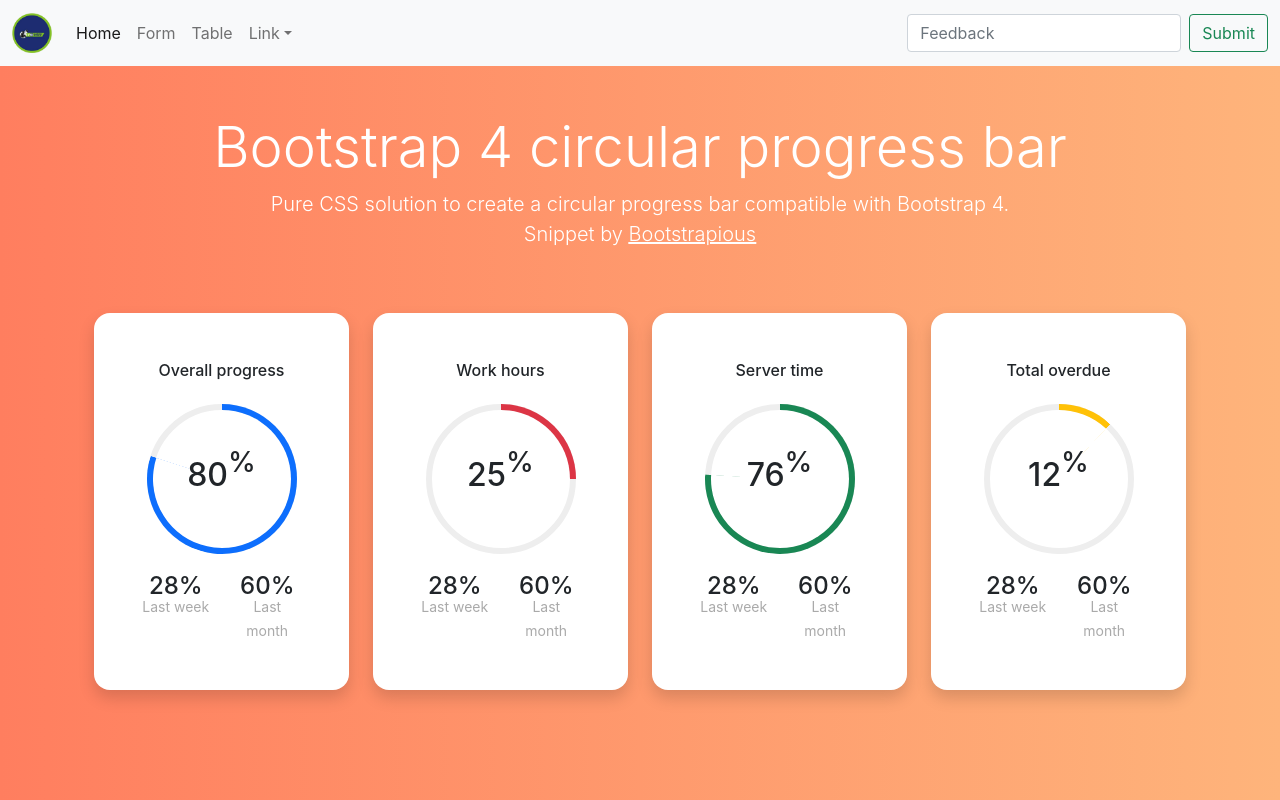
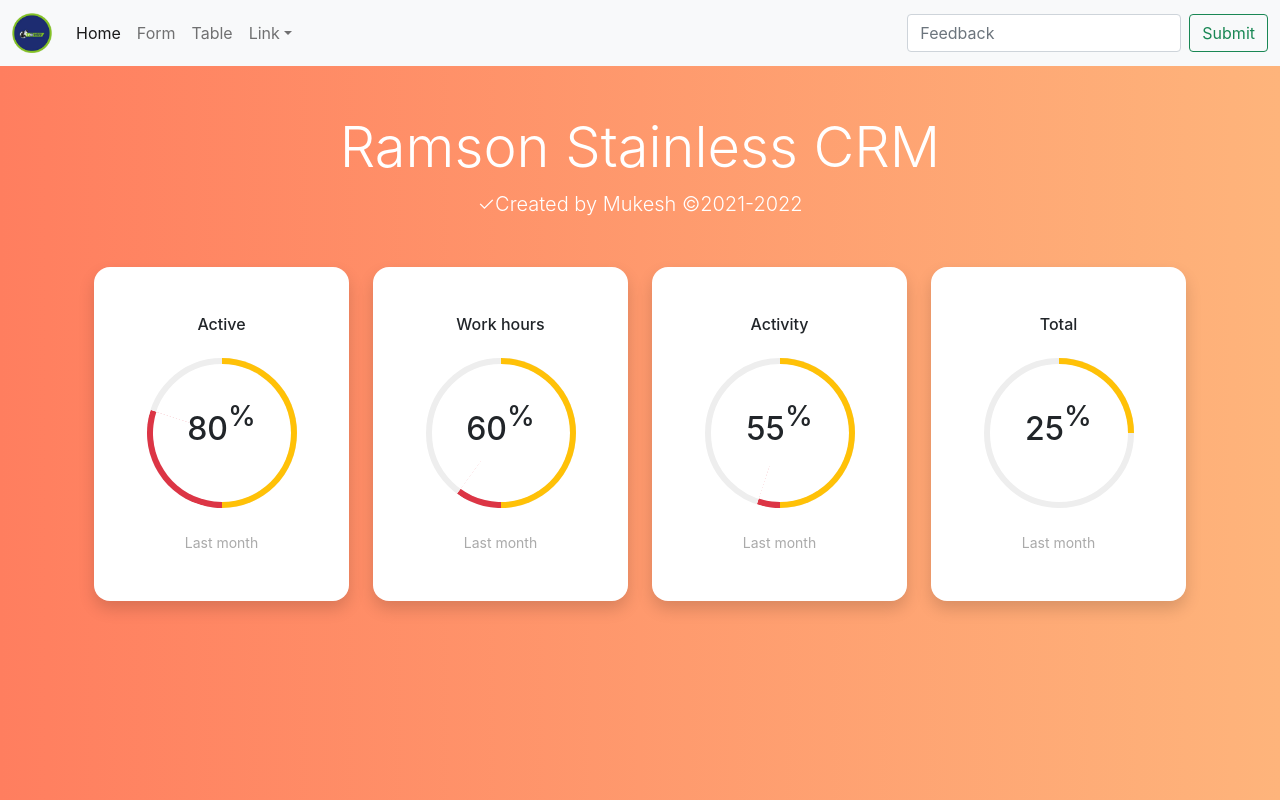
Before and after one commit to ofmukesh/Ramson_CRM_React, a React (Create React App) app: page /home in a window 1280 px wide. Built offline with nearby package versions, Linux system fonts and the light colour scheme.

Commit message:
error solved

```diff
--- a/src/pages/home.js
+++ b/src/pages/home.js
@@ -1,5 +1,4 @@
 import React from "react";
-import { BrowserRouter } from "react-router-dom";
 import $ from "jquery";
 const Home = () => {
   $(function () {
@@ -28,153 +27,49 @@ const Home = () => {
       return (percentage / 100) * 360;
     }
   });
+
+  const card = [
+    { title: "Active", progress: "80" },
+    { title: "Work hours", progress: "60" },
+    { title: "Activity", progress: "55" },
+    { title: "Total", progress: "25" },
+  ];
+
   return (
     <div className="main">
       <div className="container">
-        <div class="container py-5">
-          <div class="row">
-            <div class="col-lg-12 mx-auto mb-5 text-white text-center">
-              <h1 class="display-4">Bootstrap 4 circular progress bar</h1>
-              <p class="lead mb-0">
-                Pure CSS solution to create a circular progress bar compatible
-                with Bootstrap 4.{" "}
-              </p>
-              <p class="lead">
-                Snippet by{" "}
-                <a href="https://bootstrapious.com/snippets" class="text-white">
-                  <u>Bootstrapious</u>
-                </a>
-              </p>
+        <div className="container py-5">
+          <div className="row">
+            <div className="col-lg-12 mx-auto mb-5 text-white text-center">
+              <h1 className="display-4">Ramson Stainless CRM</h1>
+              <p className="lead mb-0">✓Created by Mukesh ©2021-2022</p>
             </div>
-
-            <div class="col-xl-3 col-lg-6 mb-4">
-              <div class="bg-white rounded-lg p-5 shadow">
-                <h2 class="h6 font-weight-bold text-center mb-4">
-                  Overall progress
-                </h2>
-                <div class="progress mx-auto" data-value="80">
-                  <span class="progress-left">
-                    <span class="progress-bar border-primary"></span>
-                  </span>
-                  <span class="progress-right">
-                    <span class="progress-bar border-primary"></span>
-                  </span>
-                  <div class="progress-value w-100 h-100 rounded-circle d-flex align-items-center justify-content-center">
-                    <div class="h2 font-weight-bold">
-                      80<sup class="small">%</sup>
+            {card.map((item) => (
+              <div className="col-xl-3 col-lg-6 mb-4" key={item.title}>
+                <div className="bg-white rounded-lg p-5 shadow">
+                  <h2 className="h6 font-weight-bold text-center mb-4">
+                    {item.title}
+                  </h2>
+                  <div className="progress mx-auto" data-value={item.progress}>
+                    <span className="progress-left">
+                      <span className="progress-bar border-danger"></span>
+                    </span>
+                    <span className="progress-right">
+                      <span className="progress-bar border-warning"></span>
+                    </span>
+                    <div className="progress-value w-100 h-100 rounded-circle d-flex align-items-center justify-content-center">
+                      <div className="h2 font-weight-bold">
+                        {item.progress}
+                        <sup className="small">%</sup>
+                      </div>
                     </div>
                   </div>
-                </div>
-
-                <div class="row text-center mt-4">
-                  <div class="col-6 border-right">
-                    <div class="h4 font-weight-bold mb-0">28%</div>
-                    <span class="small text-gray">Last week</span>
-                  </div>
-                  <div class="col-6">
-                    <div class="h4 font-weight-bold mb-0">60%</div>
-                    <span class="small text-gray">Last month</span>
+                  <div className="row text-center mt-4">
+                    <span className="small text-gray">Last month</span>
                   </div>
                 </div>
               </div>
-            </div>
-
-            <div class="col-xl-3 col-lg-6 mb-4">
-              <div class="bg-white rounded-lg p-5 shadow">
-                <h2 class="h6 font-weight-bold text-center mb-4">Work hours</h2>
-
-                <div class="progress mx-auto" data-value="25">
-                  <span class="progress-left">
-                    <span class="progress-bar border-danger"></span>
-                  </span>
-                  <span class="progress-right">
-                    <span class="progress-bar border-danger"></span>
-                  </span>
-                  <div class="progress-value w-100 h-100 rounded-circle d-flex align-items-center justify-content-center">
-                    <div class="h2 font-weight-bold">
-                      25<sup class="small">%</sup>
-                    </div>
-                  </div>
-                </div>
-
-                <div class="row text-center mt-4">
-                  <div class="col-6 border-right">
-                    <div class="h4 font-weight-bold mb-0">28%</div>
-                    <span class="small text-gray">Last week</span>
-                  </div>
-                  <div class="col-6">
-                    <div class="h4 font-weight-bold mb-0">60%</div>
-                    <span class="small text-gray">Last month</span>
-                  </div>
-                </div>
-              </div>
-            </div>
-
-            <div class="col-xl-3 col-lg-6 mb-4">
-              <div class="bg-white rounded-lg p-5 shadow">
-                <h2 class="h6 font-weight-bold text-center mb-4">
-                  Server time
-                </h2>
-
-                <div class="progress mx-auto" data-value="76">
-                  <span class="progress-left">
-                    <span class="progress-bar border-success"></span>
-                  </span>
-                  <span class="progress-right">
-                    <span class="progress-bar border-success"></span>
-                  </span>
-                  <div class="progress-value w-100 h-100 rounded-circle d-flex align-items-center justify-content-center">
-                    <div class="h2 font-weight-bold">
-                      76<sup class="small">%</sup>
-                    </div>
-                  </div>
-                </div>
-
-                <div class="row text-center mt-4">
-                  <div class="col-6 border-right">
-                    <div class="h4 font-weight-bold mb-0">28%</div>
-                    <span class="small text-gray">Last week</span>
-                  </div>
-                  <div class="col-6">
-                    <div class="h4 font-weight-bold mb-0">60%</div>
-                    <span class="small text-gray">Last month</span>
-                  </div>
-                </div>
-              </div>
-            </div>
-
-            <div class="col-xl-3 col-lg-6 mb-4">
-              <div class="bg-white rounded-lg p-5 shadow">
-                <h2 class="h6 font-weight-bold text-center mb-4">
-                  Total overdue
-                </h2>
-
-                <div class="progress mx-auto" data-value="12">
-                  <span class="progress-left">
-                    <span class="progress-bar border-warning"></span>
-                  </span>
-                  <span class="progress-right">
-                    <span class="progress-bar border-warning"></span>
-                  </span>
-                  <div class="progress-value w-100 h-100 rounded-circle d-flex align-items-center justify-content-center">
-                    <div class="h2 font-weight-bold">
-                      12<sup class="small">%</sup>
-                    </div>
-                  </div>
-                </div>
-
-                <div class="row text-center mt-4">
-                  <div class="col-6 border-right">
-                    <div class="h4 font-weight-bold mb-0">28%</div>
-                    <span class="small text-gray">Last week</span>
-                  </div>
-                  <div class="col-6">
-                    <div class="h4 font-weight-bold mb-0">60%</div>
-                    <span class="small text-gray">Last month</span>
-                  </div>
-                </div>
-              </div>
-            </div>
+            ))}
           </div>
         </div>
       </div>
```
